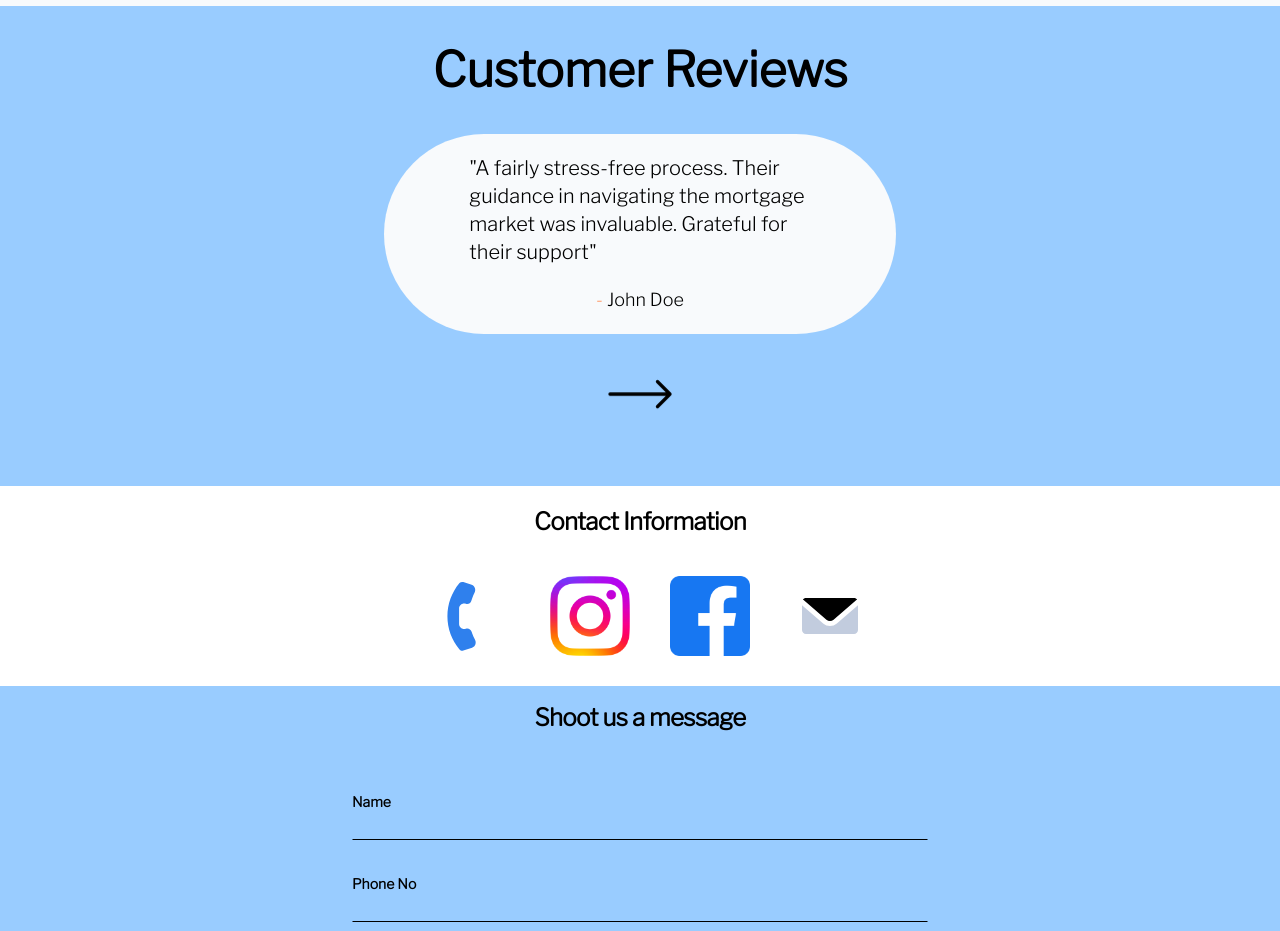
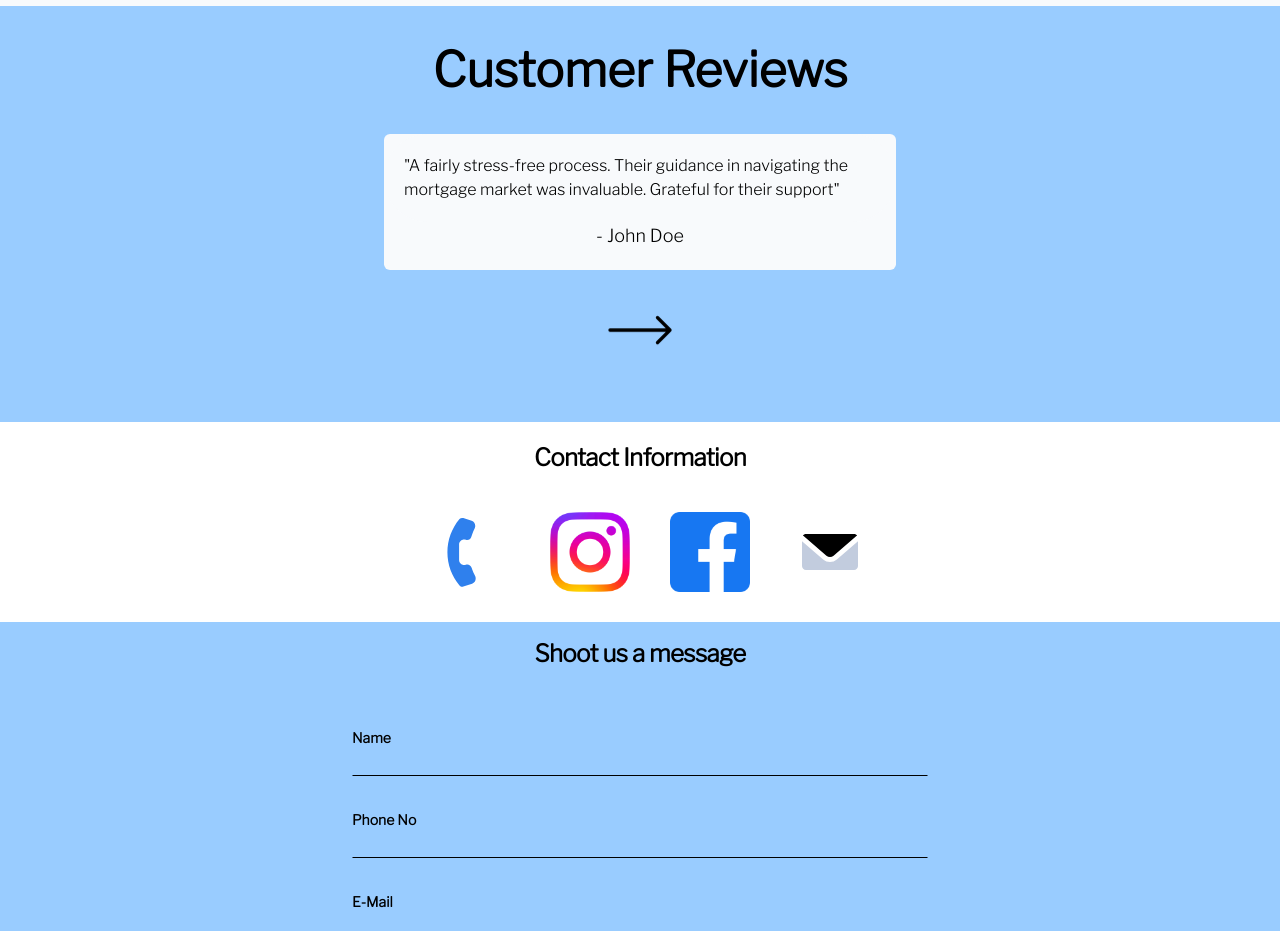
Before and after one commit to Karan-Brar/mortgage-website-clone, a Next.js app: page / in a window 1280 px wide. Shown: the part 1260-2191 px from the top of the page. Built offline with nearby package versions, Linux system fonts and the light colour scheme.

Commit message:
animations yay

```diff
--- a/components/Testimonials.js
+++ b/components/Testimonials.js
@@ -17,45 +17,67 @@ const Testimonials = () => {
   const [currentTextIndex, setCurrentTextIndex] = useState(0);
   const textRef = useRef(null);
   const clientRef = useRef(null);
+  const [fadeIn, setFadeIn] = useState(true);
 
   const handleClick = () => {
+    setTimeout(() => {
       setCurrentTextIndex((prevIndex) => (prevIndex + 1) % testimonials.length);
+
+    }, 500);
+    setTimeout(() => {
+      setFadeIn(true);
+    }, 500)
+
+
   };
 
+
+  //opacity-0
   return (
-    <div className="font-franklin bg-blue-100">
-      <h1 className="font-bold sm:text-5xl text-3xl w-fit mx-auto py-10">
+    <div className="bg-blue-100 font-franklin">
+      <h1 className="py-10 mx-auto text-3xl font-bold sm:text-5xl w-fit">
         Customer Reviews
       </h1>
-      <div className="sm:w-2/5 bg-slate-50 mx-auto sm:rounded-full">
-        <div className="w-4/6 mx-auto py-5 text-xl" ref={textRef}>
+      <div className="mx-auto sm:w-2/5 bg-slate-50 sm:rounded-md">
+        <div className={`flex flex-col items-center justify-center  ease-in duration-300 ${fadeIn ? "opacity-100" : "opacity-0"
+          }`}>
+          <div
+            className="p-5 bg-slate-50 sm:rounded-full"
+          >
             "{testimonials[currentTextIndex]}"
           </div>
-        <div className="w-fit mx-auto text-lg pb-5" ref={clientRef}>
-          <span className="text-red-100">- </span>
-          {clientNames[currentTextIndex]}
+          <div
+            className='pb-5 text-lg'
+          >
+            - {clientNames[currentTextIndex]}
           </div>
         </div>
+      </div>
+
       <div
-        className="animate-bounce flex justify-center mt-10 cursor-pointer"
-        onClick={handleClick}
+        className="flex justify-center mt-10 cursor-pointer animate-bounce animate-soundcoun "
+        onClick={() => {
+          setFadeIn(false);
+          handleClick();
+
+        }}
       >
         <svg
           xmlns="http://www.w3.org/2000/svg"
           fill="none"
           viewBox="0 0 24 24"
-          stroke-width="1"
+          strokeWidth="1"
           stroke="currentColor"
-          class="w-20 h-20"
+          className="w-20 h-20 stroke-1"
         >
           <path
-            stroke-linecap="round"
-            stroke-linejoin="round"
+            strokeLinecap="round"
+            strokeLinejoin="round"
             d="M17.25 8.25L21 12m0 0l-3.75 3.75M21 12H3"
           />
         </svg>
       </div>
-    </div>
+    </div >
   );
 };
 
--- a/pages/_app.js
+++ b/pages/_app.js
@@ -5,7 +5,7 @@ export default function App({ Component, pageProps }) {
   return (
     <div>
       <NavigationBar />
-      <Component {...pageProps} />
+      <Component {...pageProps} classNames={"opacity - 1 "} />
     </div>
   );
 }
```
Also changed, not shown: pages/index.js (+5 -5 lines). Lines whose indentation alone changed are shown as unchanged.
